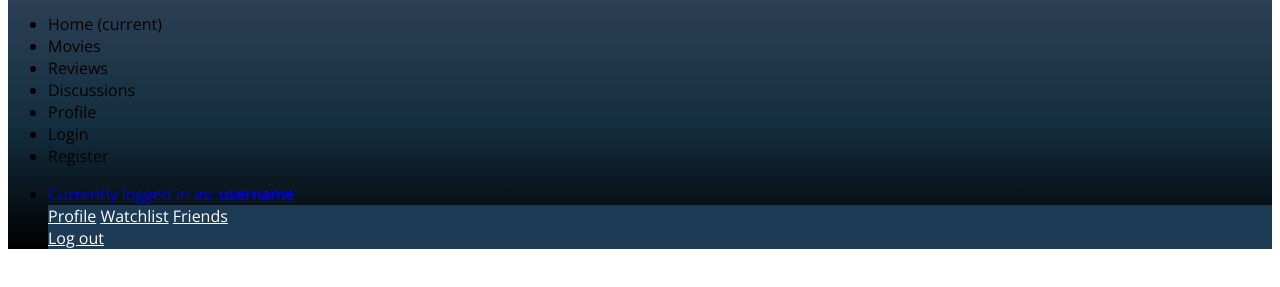
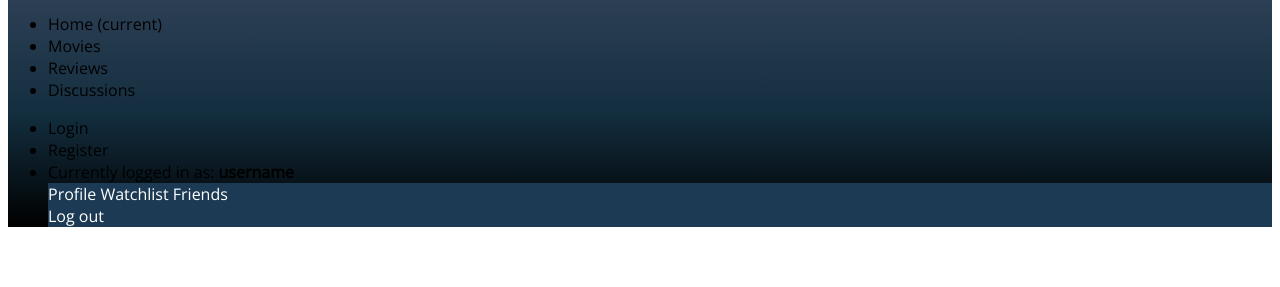
Before and after one commit to jeffrey-weng/Filmbook, a website: page client/nav.html in a window 1280 px wide. Shown: the part 33-320 px from the top of the page. Drawn offline with nearby package versions, Linux system fonts and the light colour scheme.

Commit message:
updated layout

```diff
--- a/client/nav.html
+++ b/client/nav.html
@@ -39,27 +39,24 @@
             <li class="nav-item">
                 <a class="nav-link">Discussions</a>
             </li>
-            <li class="nav-item">
-                <a class="nav-link">Profile</a>
-            </li>
+        </ul>
+        <ul class="navbar-nav ml-auto">
             <li class="nav-item">
                 <a class="nav-link" ui-sref="login">Login</a>
             </li>
             <li class="nav-item">
                 <a class="nav-link" ui-sref="register">Register</a>
             </li>
-        </ul>
-        <ul class="navbar-nav ml-auto">
             <li class="nav-item dropdown">
-                <a class="nav-link dropdown-toggle" href="#" id="navbarDropdown" role="button" data-toggle="dropdown" aria-haspopup="true" aria-expanded="false">
+                <a class="nav-link dropdown-toggle" id="navbarDropdown" role="button" data-toggle="dropdown" aria-haspopup="true" aria-expanded="false">
                     Currently logged in as: <strong>username</strong>
                 </a>
                 <div class="dropdown-menu" aria-labelledby="navbarDropdown">
-                    <a class="dropdown-item" href="#">Profile</a>
-                    <a class="dropdown-item" href="#">Watchlist</a>
-                    <a class="dropdown-item" href="#">Friends</a>
+                    <a class="dropdown-item">Profile</a>
+                    <a class="dropdown-item">Watchlist</a>
+                    <a class="dropdown-item">Friends</a>
                     <div class="dropdown-divider"></div>
-                    <a class="dropdown-item" href="#">Log out</a>
+                    <a class="dropdown-item">Log out</a>
                 </div>
             </li>
         </ul>
```
Also changed, not shown: client/login.html (+2 -2 lines), client/register.html (+1 -1 lines).
